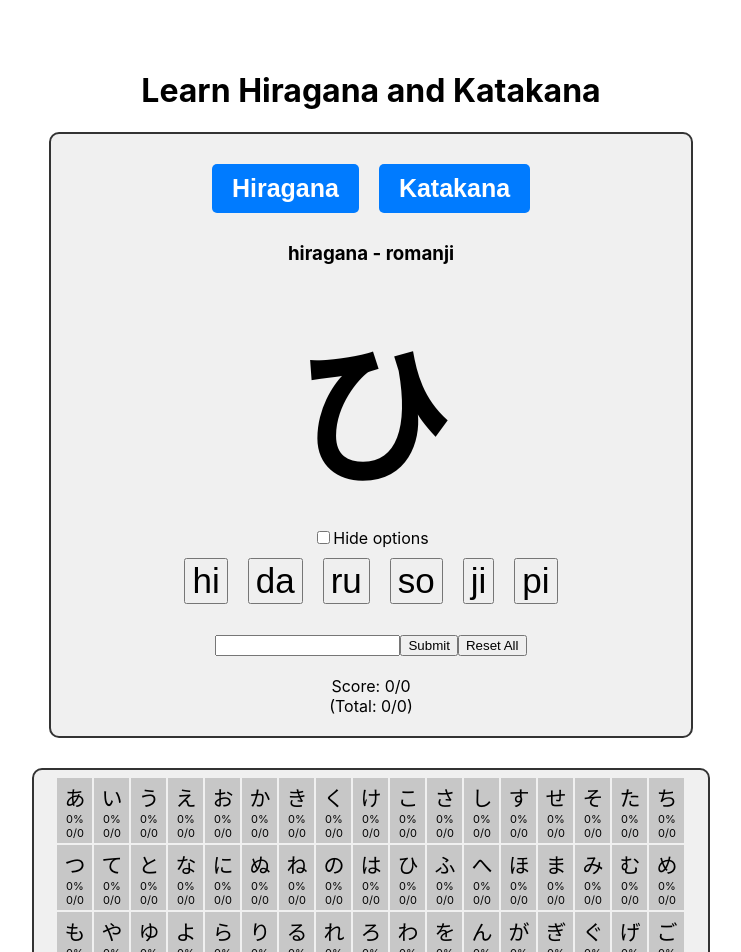
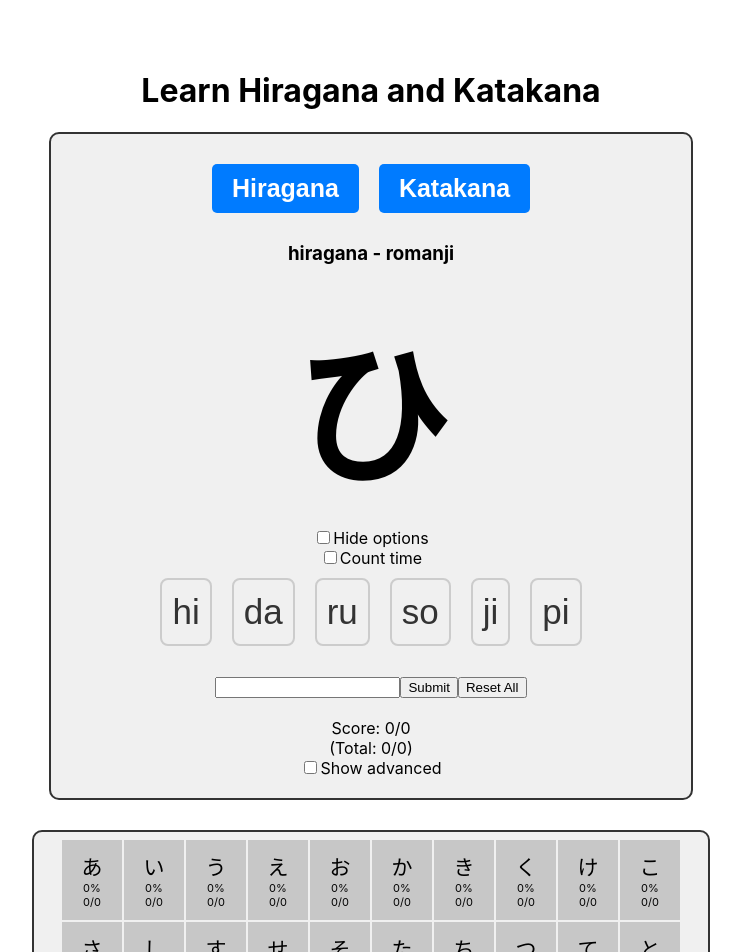
Before and after one commit to fsantos98/hiragana-katakana-learning, a React (Create React App) app: page / in a window 1280 px wide. Shown: the top 952 px of the page, without its empty margins (269-1010 px from the left). Built offline with nearby package versions, Linux system fonts and the light colour scheme.

Commit message:
add timer

```diff
--- a/src/LearnKana.js
+++ b/src/LearnKana.js
@@ -1,5 +1,5 @@
 import React, { useState, useEffect } from 'react';
-import { buttonStyle, centerContentStyles, centerContentStyle2, characterDisplayStyle, buttonMultipleChoice, char, containerStyle, squareStyle, bigCharStyle, smallNumberStyle } from './styles';
+import { buttonStyle, centerContentStyles, smallNumberStyleAdvanced, centerContentStyle2, characterDisplayStyle, buttonMultipleChoice, char, containerStyle, squareStyle, bigCharStyle, smallNumberStyle, handleHover, handleMouseLeave } from './styles';
 import { Characters } from './chars';
 
 const LearnKana = () => {
@@ -24,7 +24,9 @@ const LearnKana = () => {
   const [attempt, setAttempt] = useState(parseInt(localStorage.getItem('kanaAttempts')) || 0);
   const [showNotification, setShowNotification] = useState("");
   const [showOptions, setShowOptions] = useState("block");
-  const [lastActionTimestamp, setLastActionTimestamp] = useState(Math.floor(Date.now() / 1000));
+  const [countTime, setCountTime] = useState(false);
+  const [lastActionTimestamp, setLastActionTimestamp] = useState(Math.floor(Date.now()));
+  const [showAdvancedInfo, setShowAdvancedInfo] = useState(false);
 
   const generateCharacter = () => {
     console.log("selectedType: ", selectedType)
@@ -33,7 +35,7 @@ const LearnKana = () => {
     const correctAnswer = Characters[selectedTypeN][randomIndex];
     const shuffledOptions = shuffleArray([...Characters[selectedTypeN]]);
     const finalOptions = shuffledOptions.slice(0, 6);
-    if (!finalOptions.includes(correctAnswer)){
+    if (!finalOptions.includes(correctAnswer)) {
       finalOptions.pop();
       finalOptions.push(correctAnswer);
     }
@@ -69,19 +71,30 @@ const LearnKana = () => {
     if (inputBlocked) return;
     let isCorrect = option === currentAnswer;
     // check if option is in choices
-    if (!(currentCharacter in choices[selectedType])){
-      choices[selectedType][currentCharacter] = {"right": 0, "wrong": 0};
+    if (!(currentCharacter in choices[selectedType])) {
+      choices[selectedType][currentCharacter] = { "right": 0, "wrong": 0, "avgSpeed": 0 };
     }
-    setShowNotification(isCorrect ? "Correct" : "wrong - It was " + currentAnswer);
     score[selectedType + "_total"] += 1;
+	let currTime = Math.floor(Date.now());
+	let actionDiffTime = currTime - lastActionTimestamp;
+	setLastActionTimestamp(currTime);
     if (isCorrect) {
       score[selectedType] += 1;
       setScore(score);
       choices[selectedType][currentCharacter]["right"] += 1;
-    }else {
+
+	  // IF action diff time is bigger than 10s
+	  if(!(actionDiffTime > 9999) && countTime === true){
+		let oldSpeed = choices[selectedType][currentCharacter]["avgSpeed"];
+		let newAvgSpeed = (oldSpeed + actionDiffTime) / choices[selectedType][currentCharacter]["right"];
+		choices[selectedType][currentCharacter]["avgSpeed"] = newAvgSpeed;
+	  }
+
+    } else {
       choices[selectedType][currentCharacter]["wrong"] += 1;
     }
-    if (!isCorrect){
+    setShowNotification(isCorrect ? "Correct - Took " + actionDiffTime + "s"  : "wrong - It was " + currentAnswer);
+    if (!isCorrect) {
       // wait for 4 seconds
       setInputBlocked(true);
       setTimeout(() => {
@@ -92,7 +105,7 @@ const LearnKana = () => {
         setUserInput('');
         setInputBlocked(false);
       }, 4000);
-    }else{
+    } else {
       const results = generateCharacter();
       setCurrentCharacter(results[0]);
       setCurrentAnswer(results[1]);
@@ -109,8 +122,6 @@ const LearnKana = () => {
     setUserInput(e.target.value);
   };
 
-
-
   useEffect(() => {
     const results = generateCharacter();
     setCurrentCharacter(results[0]);
@@ -125,14 +136,14 @@ const LearnKana = () => {
   }
 
   const getPercentage = (value) => {
-    if (!(selectedType in choices)){
+    if (!(selectedType in choices)) {
       return -1;
     }
-    if (choices[selectedType][value] !== undefined){
+    if (choices[selectedType][value] !== undefined) {
       let right = choices[selectedType][value]["right"];
       let wrong = choices[selectedType][value]["wrong"];
       let total = right + wrong;
-      if (right === 0){
+      if (right === 0) {
         return 0;
       }
       return Math.round((right / total) * 100);
@@ -141,13 +152,13 @@ const LearnKana = () => {
   }
 
   const getcolor = (percentage) => {
-    if (percentage === -1){
+    if (percentage === -1) {
       return "gray";
-    }else if (percentage > 75){
+    } else if (percentage > 75) {
       return "green";
-    }else if (percentage > 50){
+    } else if (percentage > 50) {
       return "yellow";
-    }else if (percentage > 25){
+    } else if (percentage > 25) {
       return "orange";
     }
     return "red";
@@ -176,13 +187,12 @@ const LearnKana = () => {
     color: 'white',
     padding: '10px', // Increase padding for bigger size
     borderRadius: '10px', // Increase border radius for rounded corners
-
     fontSize: '30px', // Increase font size for bigger text
     display: showNotification ? 'block' : 'none'
   }
   const getValue = (value, side) => {
-    if (choices[selectedType][value] !== undefined){
-      if (side === "right"){
+    if (choices[selectedType][value] !== undefined) {
+      if (side === "right") {
         return choices[selectedType][value]["right"];
       }
       return choices[selectedType][value]["wrong"];
@@ -209,35 +219,49 @@ const LearnKana = () => {
             </h3>
           </div>
           <h2 style={char}>{currentCharacter}</h2>
-          <p style={{margin: '0px'}}><input onClick={() => {
+          <p style={{ margin: '0px' }}>
+			<input onClick={() => {
             console.log("teste");
             let optionCurrent = showOptions === "block" ? "none" : "block";
             setShowOptions(optionCurrent);
-            }} type="checkbox" id="options" name="options" value="options" />
-          <span>Hide options</span></p>
-          <div style={{display: showOptions}}>
+          }} type="checkbox" id="options" name="options" value="options" />
+            <span>Hide options</span></p>
+			<p style={{ margin: '0px' }}>
+			<input onClick={() => {
+            let countTime_ = !countTime;
+            setCountTime(countTime_);
+          }} type="checkbox" id="countTime" name="options" value="options" />
+            <span>Count time</span></p>
+          <div style={{ display: showOptions }}>
             {options.map((option, index) => (
-              <button disabled={inputBlocked} key={index} style={buttonMultipleChoice} onClick={() => handleOptionClick(option)}>{option}</button>
+              <button disabled={inputBlocked} key={index} style={buttonMultipleChoice} onMouseEnter={handleHover} onMouseLeave={handleMouseLeave} onClick={() => handleOptionClick(option)}>{option}</button>
             ))}
           </div>
           <div style={{ marginTop: '20px' }}> {/* Add space between input and buttons */}
             <input type="text" value={userInput} onChange={handleInputChange} onKeyDown={handleKeyDown} />
-            <button disabled={inputBlocked} onClick={() => handleOptionClick(userInput)}>Submit</button>
+            <button disabled={inputBlocked} onClick={() => handleOptionClick(userInput)} >Submit</button>
             <button onClick={() => reset()}>Reset All</button>
           </div>
-          <div style={{ marginTop: '20px' }}>Score: {score[selectedType]}/{score[selectedType+"_total"]}</div> {/* Add space between buttons and score */}
+          <div style={{ marginTop: '20px' }}>Score: {score[selectedType]}/{score[selectedType + "_total"]}</div> {/* Add space between buttons and score */}
           <div>(Total: {score["hiragana"] + score["katakana"]}/{attempt})</div>
+		  <p style={{ margin: '0px' }}>
+			<input onClick={() => {
+            let optionAdvanced = !showAdvancedInfo;
+            setShowAdvancedInfo(optionAdvanced);
+          }} type="checkbox" id="advanced" name="advanced" value="advanced" />
+            <span>Show advanced</span></p>
           <div style={notificationStyle}>
-                   {showNotification}
-                  </div>
+            {showNotification}
+          </div>
         </div>
         <div style={containerStyle}>
           {Characters[selectedType].map((value, index) => (
             <div key={index} style={{ ...squareStyle(getcolor(getPercentage(value)), getPercentage(value)) }}>
               <div style={bigCharStyle}>{value}</div>
               <div style={smallNumberStyle}>{getPercentage(value) == -1 ? 0 : getPercentage(value)}%</div>
-              <div style={smallNumberStyle}>{getValue(value, "right")}/{getValue(value, "right")+getValue(value, "wrong")}</div>
-            </div>
+              <div style={smallNumberStyle}>{getValue(value, "right")}/{getValue(value, "right") + getValue(value, "wrong")}</div>
+			  <div style={smallNumberStyleAdvanced(showAdvancedInfo)}>{choices[selectedType][value] !== undefined ? choices[selectedType][value]["avgSpeed"] : 0} ms</div>
+			</div>
           ))}
         </div>
       </div>
--- a/src/styles.js
+++ b/src/styles.js
@@ -42,6 +42,25 @@ const characterDisplayStyle = {
 const buttonMultipleChoice = {
     margin: '10px',
     fontSize: '35px', // Adjust as needed
+    backgroundColor: '#f0f0f0', // Light gray background
+    color: '#333', // Dark gray text color
+    border: '2px solid #ccc', // Light gray border
+    borderRadius: '8px', // Rounded corners
+    padding: '12px 10px', // Padding for button content
+    cursor: 'pointer', // Cursor style
+    transition: 'all 0.01s ease', // Smooth transition
+};
+
+const handleHover = (e) => {
+    e.target.style.backgroundColor = '#ddd'; // Light gray hover background
+    e.target.style.borderColor = '#999'; // Darker border on hover
+    e.target.style.color = '#222'; // Darker text color on hover
+};
+
+const handleMouseLeave = (e) => {
+    e.target.style.backgroundColor = '#f0f0f0'; // Restore original background color
+    e.target.style.borderColor = '#ccc'; // Restore original border color
+    e.target.style.color = '#333'; // Restore original text color
 };
 
 const char = {
@@ -64,8 +83,9 @@ const containerStyle = {
 };
 
 const squareStyle = (color, percentage) => ({
-    width: '35px', // Adjust the size of the squares as needed
-    height: '65px',
+    width: '50px', // Adjust the size of the squares as needed
+    height: '70px',
+    padding: '5px',
     margin: '1px',
     display: 'flex',
     flexDirection: 'column',
@@ -83,4 +103,11 @@ const squareStyle = (color, percentage) => ({
     fontSize: '11px', // Adjust the size of the small number as needed
   };
 
-export { buttonStyle, centerContentStyles, centerContentStyle2, characterDisplayStyle, buttonMultipleChoice, char, containerStyle, squareStyle, bigCharStyle, smallNumberStyle };
+  const smallNumberStyleAdvanced = (show, value) => ({
+    display: `${show ? '' : 'none'}`,
+    color: `${value > 4000 ? 'red' : 'black'}`,
+    fontSize: '11px',
+  });
+
+
+export { buttonStyle, smallNumberStyleAdvanced, centerContentStyles, centerContentStyle2, characterDisplayStyle, buttonMultipleChoice, char, containerStyle, squareStyle, bigCharStyle, smallNumberStyle, handleHover, handleMouseLeave };
```
